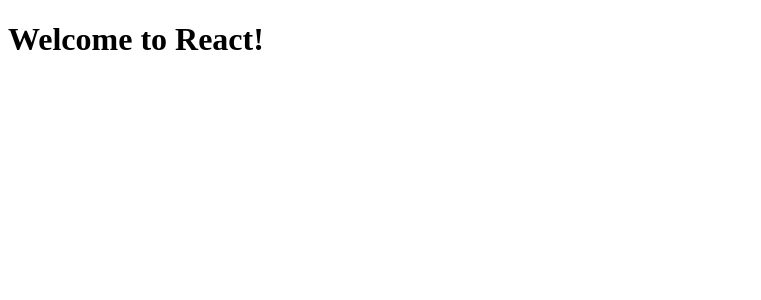
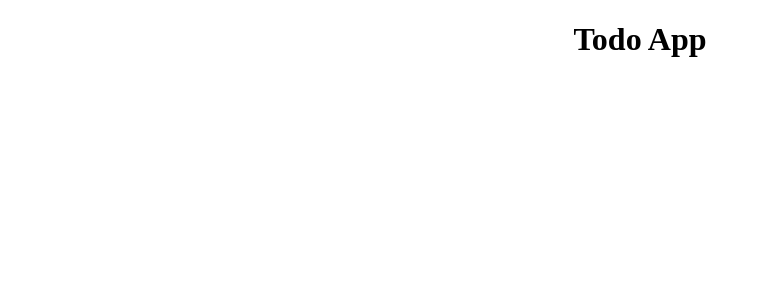
Before and after one commit to junsan24/react-todo-app, a React (Vite) app: page / in a window 1280 px wide. Shown: the top 300 px of the page, without its empty margins (0-761 px from the left). Built offline with nearby package versions, Linux system fonts and the light colour scheme.

Commit message:
Files structure

```diff
--- a/src/App.jsx
+++ b/src/App.jsx
@@ -1,8 +1,15 @@
+import TaskForm from "./components/TaskForm"
+import TaskControls from "./components/TaskControls"
+import TaskList from "./components/TaskList"
+
 const App = () => {
     return (
-        <>
-          <h1>Welcome to React!</h1>
-        </>
+        <div>
+          <h1 style={{textAlign: 'center'}}>Todo App</h1>
+          <TaskForm />
+          <TaskControls />
+          <TaskList />
+        </div>
     )
 }
 
--- /dev/null
+++ b/src/components/TaskControls.jsx
@@ -0,0 +1,8 @@
+const TaskControls = () => {
+    return (
+        <>
+        </>
+    )
+}
+
+export default TaskControls
--- /dev/null
+++ b/src/components/TaskForm.jsx
@@ -0,0 +1,8 @@
+const TaskForm = () => {
+    return (
+        <>
+        </>
+    )
+}
+
+export default TaskForm
--- /dev/null
+++ b/src/components/TaskList.jsx
@@ -0,0 +1,11 @@
+import TaskItem from "./TaskItem"
+import EditTaskForm from "./EditTaskForm"
+
+const TaskList = () => {
+    return (
+        <>
+        </>
+    )
+}
+
+export default TaskList
```
Also changed, not shown: src/components/EditTaskForm.jsx (added, +8 -0 lines), src/components/TaskItem.jsx (added, +8 -0 lines).
